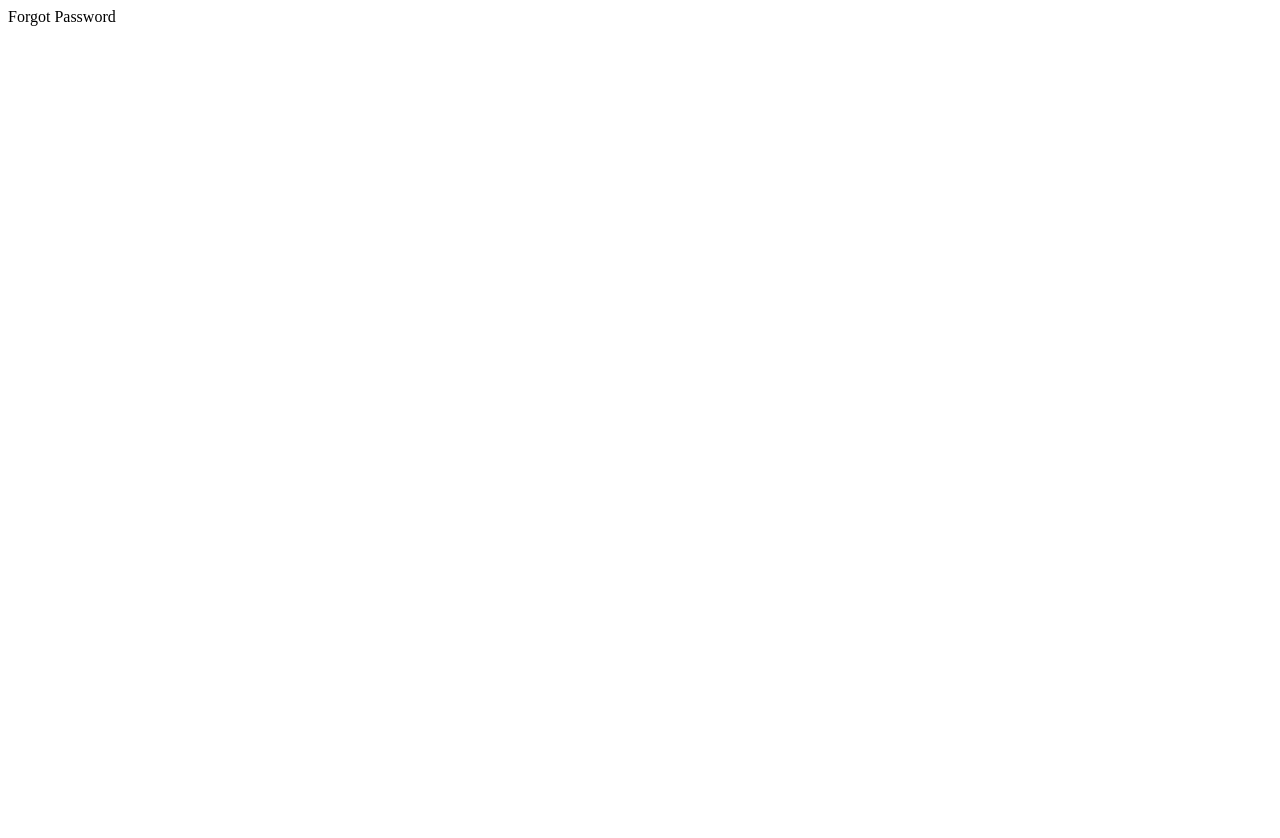
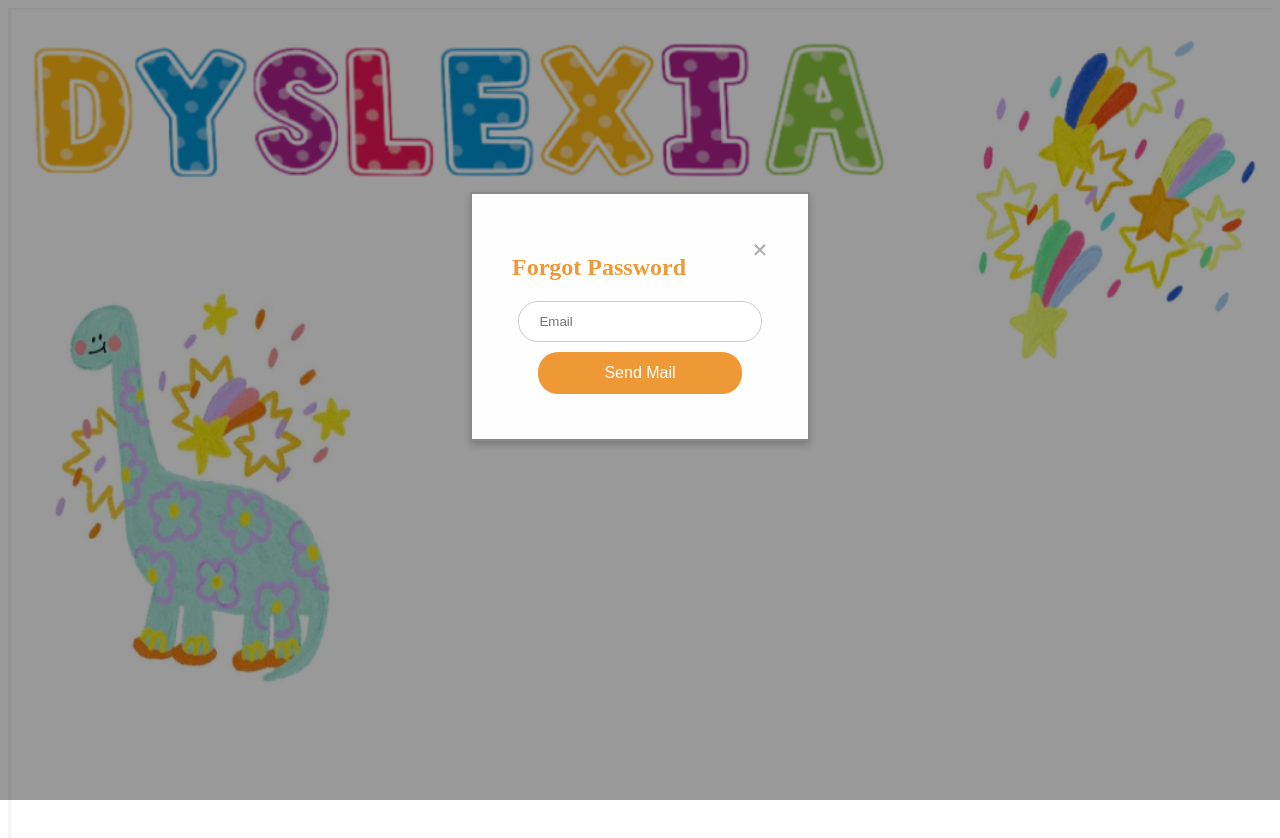
Before and after one commit to CankayaUniversity/ceng-407-408-2023-2024-Dyslexia-Diagnostic-and-Education-Activity-System-for-Children, a React (Create React App) app in the folder dyslexia/: page /ForgotPassword in a window 1280 px wide. Shown: the top 838 px of the page. Before the commit the page ends 800 px from the top, so only its background shows below. Built offline with nearby package versions, Linux system fonts and the light colour scheme.

Commit message:
Forgot Password Creation

```diff
--- a/dyslexia/package.json
+++ b/dyslexia/package.json
@@ -8,6 +8,7 @@
     "@testing-library/user-event": "^13.5.0",
     "react": "^18.2.0",
     "react-dom": "^18.2.0",
+    "react-icons": "^5.0.1",
     "react-router-dom": "^6.22.1",
     "react-scripts": "5.0.1",
     "web-vitals": "^2.1.4"
--- /dev/null
+++ b/dyslexia/src/Components/Login/ForgotPassword.css
@@ -0,0 +1,74 @@
+.forgotpassword-container {
+    display: flex;
+    justify-content: center;
+    align-items: center;
+    height: 100vh; /* Tam ekran yüksekliği */
+    padding-top: 5%;
+    background-image: url('/public/images/main.png'); /* Arka plan resmini ayarlayın */
+    background-size: 100% 100%;  /* Arka planı kaplayacak şekilde ayarlayın */
+    background-position: center; /* Arka planı ortala */
+  }
+  .forgotpassword-modal {
+    display: block; /* Hidden by default */
+    position: fixed; /* Stay in place */
+    z-index: 1; /* Sit on top */
+    left: 0;
+    top: 0;
+    width: 100%; /* Full width */
+    height: 100%; /* Full height */
+    background-color: rgb(0,0,0); /* Fallback color */
+    background-color: rgba(0,0,0,0.4); /* Black w/ opacity */
+  }
+
+.forgotpassword-modal-content {
+    background-color: #fefefe;
+    margin: 15% auto; /* 15% from the top and centered */
+    padding: 40px;
+    border: 2px solid #888;
+    width: 20%; /* Could be more or less, depending on screen size */
+    box-shadow: 0 4px 8px 0 rgba(0,0,0,0.2);
+  }
+
+.close {
+    color: #aaa;
+    float: right;
+    font-size: 28px;
+    font-weight: bold;
+  }
+
+  .close:hover,
+  .close:focus {
+    color: black;
+    text-decoration: none;
+    cursor: pointer;
+  }
+
+  .forgotpassword-modal-content input[type='text'] {
+    width: 95%; /* Adjust width to match the first image */
+    margin: 10px auto; /* Center the input by setting the margin to auto */
+    display: block; /* Make it a block element to fill width */
+    border: 1px solid #ccc; /* Light grey border */
+    padding: 12px 20px; /* Padding to make it taller */
+    border-radius: 20px; /* Rounded borders */
+    box-sizing: border-box; /* Include padding in width calculation */
+}
+
+.forgotpassword-modal-content button {
+    width: 80%; /* Adjust width to match the first image */
+    background-color: rgba(239, 152, 54, 1); /* Use the color provided */
+    color: white;
+    padding: 12px 20px; /* Padding to make it taller */
+    margin: 5px auto; /* Center the button by setting the margin to auto */
+    display: block; /* Make it a block element to fill width */
+    border: none; /* No border */
+    border-radius: 20px; /* Rounded borders */
+    cursor: pointer;
+    font-size: 16px;
+    box-shadow: none; /* Remove any box-shadow if there was one */
+    transition: background-color 0.3s ease; /* Transition for hover effect */
+}
+
+/* Hover effect for button */
+.forgotpassword-modal-content button:hover {
+    background-color: #e6953c; /* Slightly darker orange on hover */
+}
--- a/dyslexia/src/Components/Login/ForgotPassword.js
+++ b/dyslexia/src/Components/Login/ForgotPassword.js
@@ -1,9 +1,37 @@
-import React from 'react'
+import React, {useState} from 'react'
+import './ForgotPassword.css'
+import { useNavigate } from 'react-router-dom'
 
 const ForgotPassword = () => {
+  const navigate = useNavigate();
+  const [email,setEmail]= useState('');
+
+  const handleSubmit = () => {
+    localStorage.removeItem('userInfo');
+    navigate('/');
+  };
+  const handleClose = () => {
+    navigate('/');
+  };
   return (
-    <div>
-      Forgot Password
+    <div className='forgotpassword-container'>
+      <div className='forgotpassword-modal'>
+        <div className='forgotpassword-modal-content'>
+          <span className="close" onClick={handleClose}>&times;</span>
+          <h2>Forgot Password</h2>
+          <div>
+            <input
+              type='text'
+              placeholder='Email'
+              value={email}
+              onChange={(e)=>setEmail(e.target.value)}/>
+          </div>
+          <div>
+            <button type='submit' onClick={handleSubmit}>Send Mail</button>
+          </div>
+
+        </div>
+      </div>
     </div>
   )
 }
--- a/dyslexia/src/Components/Login/Register.css
+++ b/dyslexia/src/Components/Login/Register.css
@@ -13,7 +13,7 @@
     text-align: center;
     border: none; /* Kenarlıkları kaldır */
     margin-left: 6%;
-    margin-top: 10%; /* Kutuyu biraz aşağıya taşı */
+    margin-top: 5%; /* Kutuyu biraz aşağıya taşı */
 }
 
 .register-form input[type='text'],
@@ -51,13 +51,6 @@
     margin-top: 10px;
   }
 
-  .register-form {
-    color:white; /* Link rengi */
-    text-decoration: none;
-    font-size: 14px;
-    display: inline-block;
-    margin-top: 10px;
-  }
 
   .register-form a:hover {
     text-decoration: none;
@@ -73,3 +66,16 @@
 .register-form select option {
     font-size: 16px; /* Option etiketleri için font boyutunu büyüt */
 }
+
+.back-button {
+  color: rgba(239, 152, 54, 1); /* Match the color of the register button */
+  font-size: 2em; /* Adjust size as needed */
+  cursor: pointer; /* Change the cursor to indicate it's clickable */
+}
+
+.register-header {
+  display: flex;
+  align-items: center; /* Align the icon and text vertically */
+  justify-content: center; /* Center the icon and text horizontally */
+  gap: 10px; /* Add space between the icon and text */
+}
--- a/dyslexia/src/Components/Login/Register.js
+++ b/dyslexia/src/Components/Login/Register.js
@@ -1,6 +1,7 @@
 import React, {useState} from 'react'
 import './Register.css'
 import { useNavigate } from 'react-router-dom'
+import { IoArrowBackCircle } from "react-icons/io5";
 
 const Register = () => {
     const [email, setEmail] = useState('')
@@ -60,6 +61,9 @@ const Register = () => {
 
   return (
     <div className='register-container'>
+        <div className='register-header'>
+            <IoArrowBackCircle className="back-button" onClick={() => navigate(-1)} />
+        </div>
         <div className='register-form'>
             <h1>Sign Up for Free</h1>
             <div>
--- a/dyslexia/src/Components/Login/RegisterAgreement.css
+++ b/dyslexia/src/Components/Login/RegisterAgreement.css
@@ -8,7 +8,7 @@
     background-size: 100% 100%;  /* Arka planı kaplayacak şekilde ayarlayın */
     background-position: center; /* Arka planı ortala */
   }
-.modal {
+.agreement-modal {
   display: block; /* Hidden by default */
   position: fixed; /* Stay in place */
   z-index: 1; /* Sit on top */
@@ -20,7 +20,7 @@
   background-color: rgba(0,0,0,0.4); /* Black w/ opacity */
 }
 
-.modal-content {
+.agreement-modal-content {
   background-color: #fefefe;
   margin: 15% auto; /* 15% from the top and centered */
   padding: 20px;
--- a/dyslexia/src/Components/Login/RegisterAgreement.js
+++ b/dyslexia/src/Components/Login/RegisterAgreement.js
@@ -26,8 +26,8 @@ const RegisterAgreement = () => {
   return (
     <div className='agreement-container'>
         <div>
-            <div className="modal">
-                <div className="modal-content">
+            <div className="agreement-modal">
+                <div className="agreement-modal-content">
                     <span className="close" onClick={handleClose}>&times;</span>
                     <h2>Sign Up for Free</h2>
                     <form>
```
Also changed, not shown: 1 other file (tests, documents, lock files or other folders).
